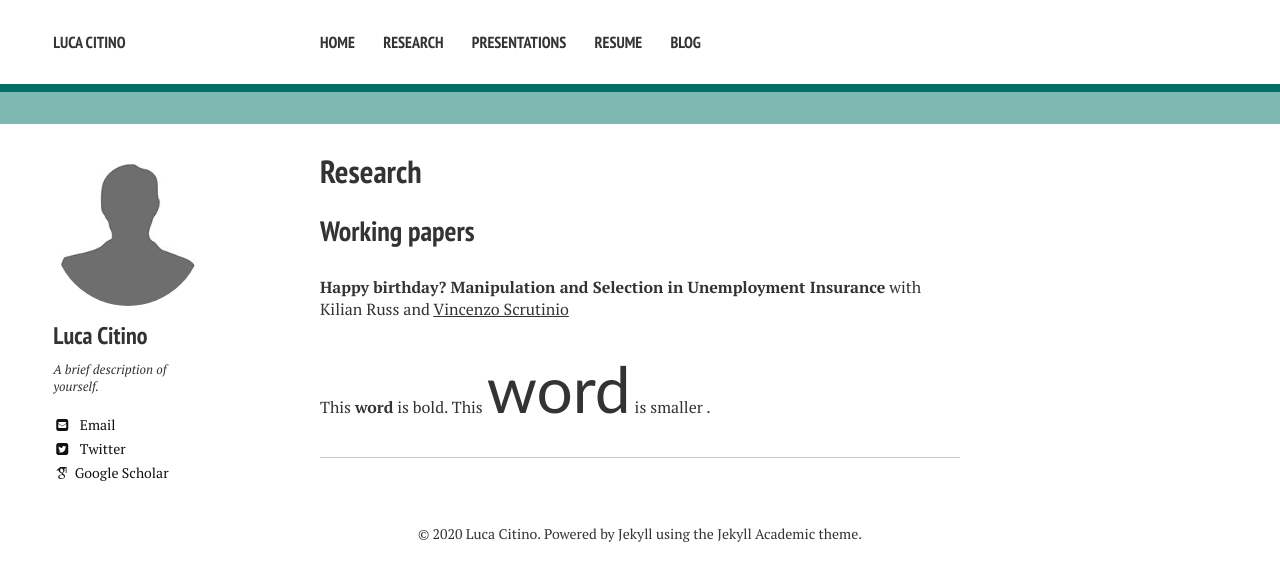
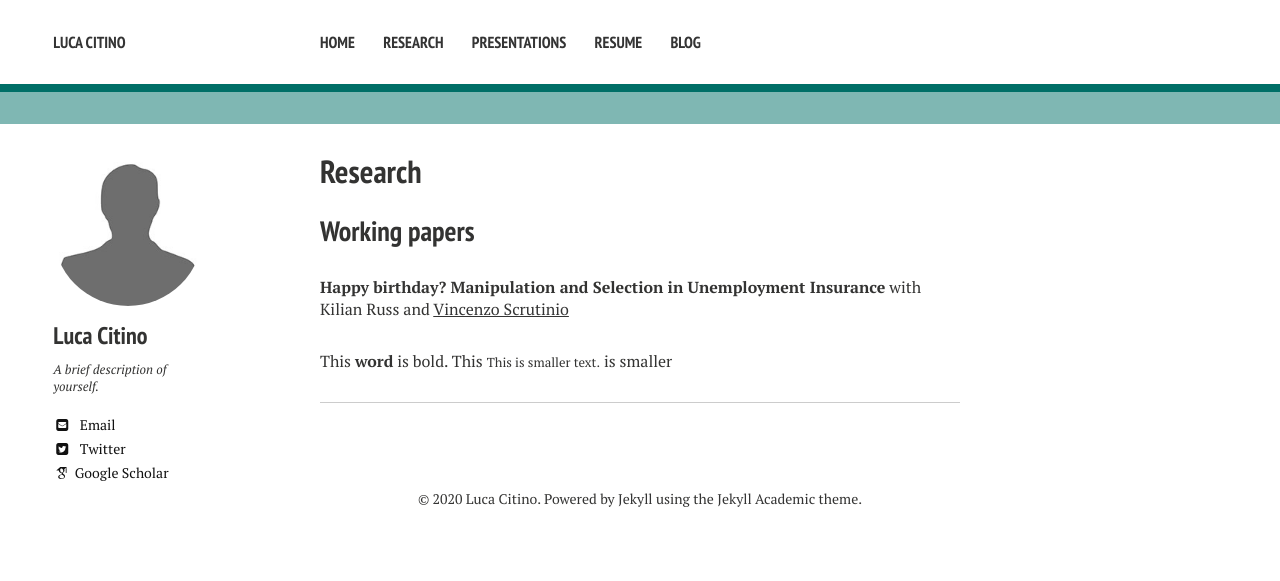
Before and after one commit to luca-citino/luca-citino.github.io, a Jekyll site: the page built from research.md, in a window 1280 px wide. Shown: the top 581 px of the page. Built offline with Jekyll 4.4.1, drawn with Linux system fonts in a browser that asks for light colours; nearby versions of some CDN libraries; some web fonts are replaced.

Commit message:
Update research.md

```diff
--- a/research.md
+++ b/research.md
@@ -8,5 +8,4 @@ excerpt: "Recent Presentations"
 
 **Happy birthday? Manipulation and Selection in Unemployment Insurance** with Kilian Russ and [Vincenzo Scrutinio](https://sites.google.com/view/vincenzoscrutinio/home)
 
-This **word** is bold. This <span style="font-family:Calibri; font-size:4em;">word</span> is smaller
-.
+This **word** is bold. This   <font size="-1">This is smaller text.</font> is smaller
```
